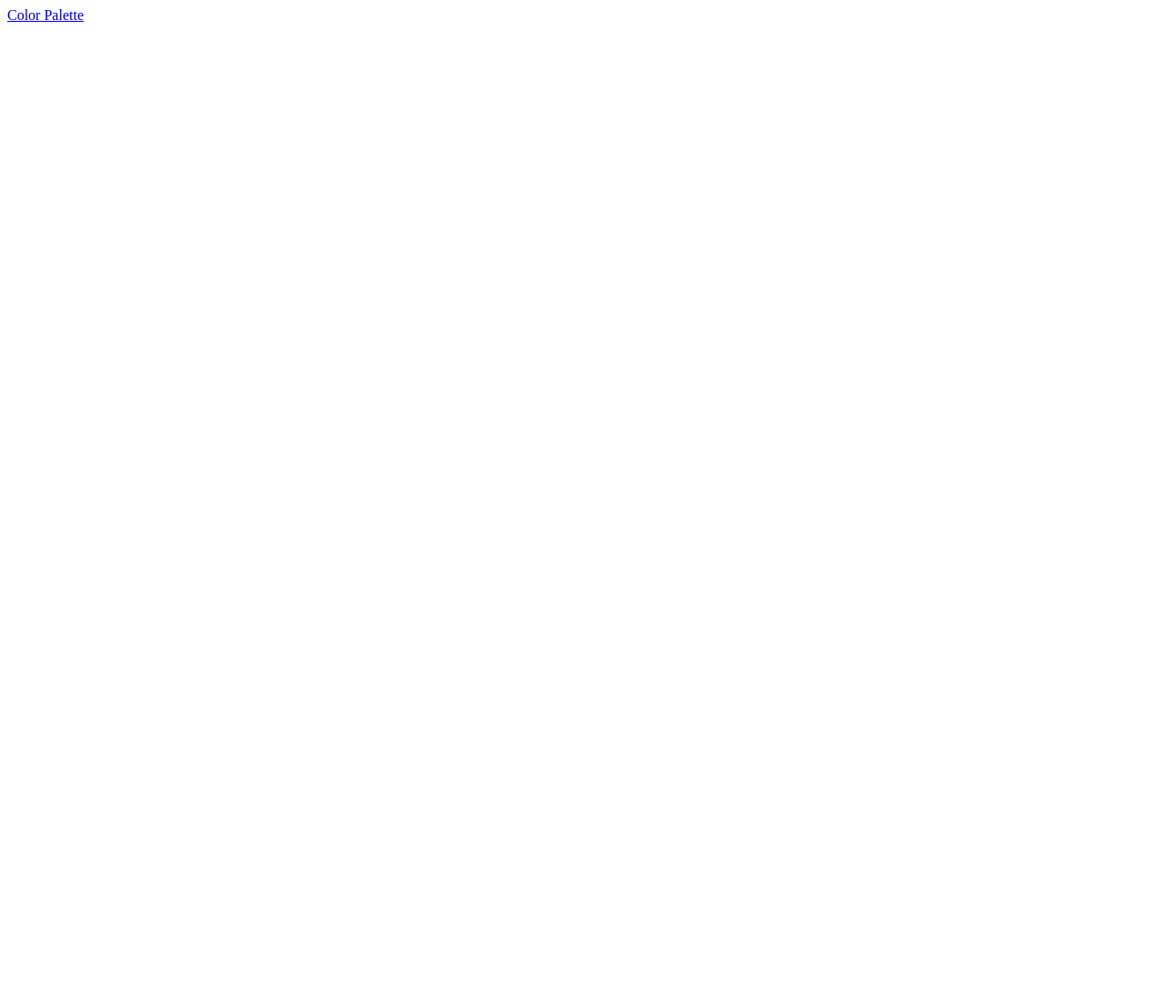
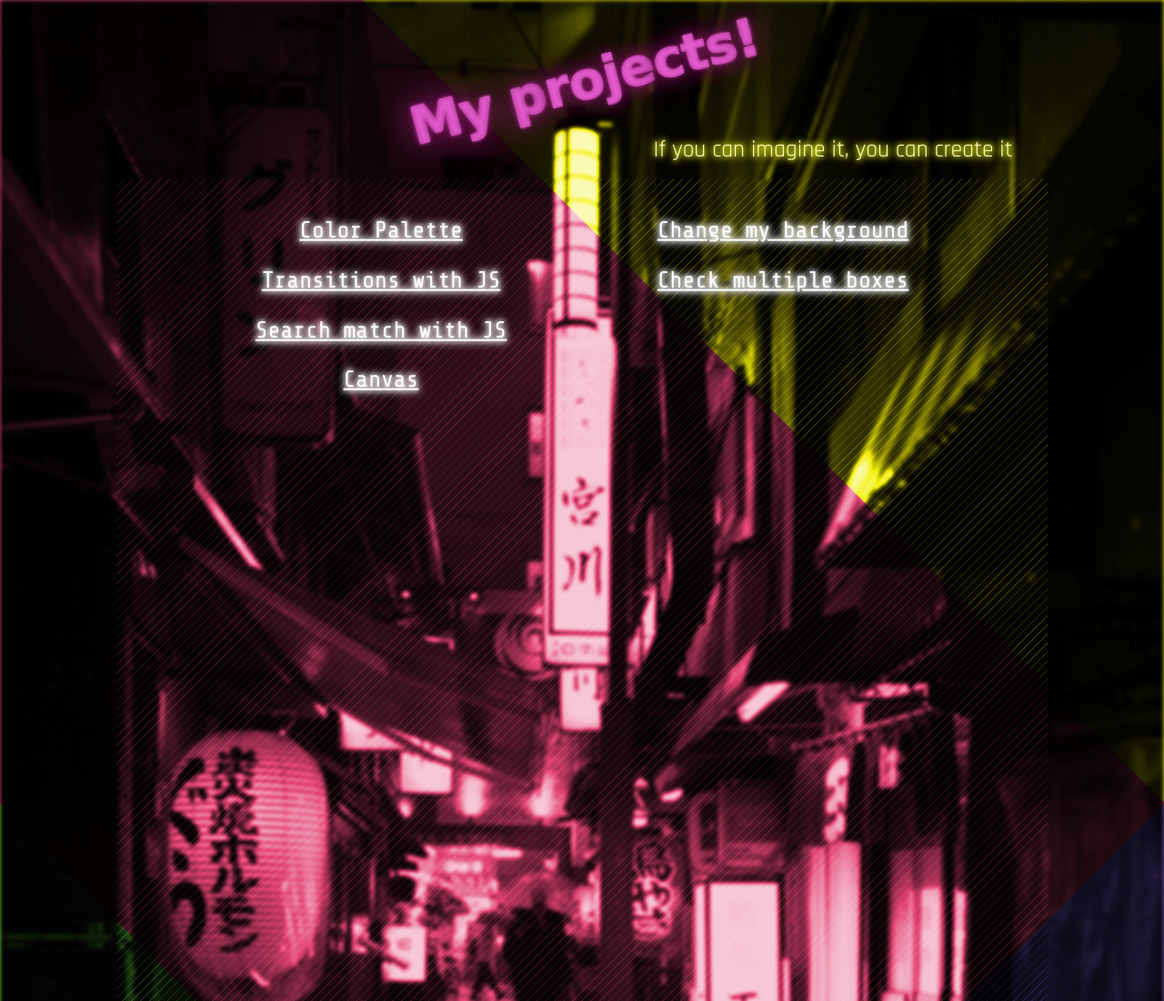
Before and after one commit to liuba-larousse/Challenge, a plain HTML site: page index.html in a window 1280 px wide. Shown: the top 1100 px of the page at 91% size. Before the commit the page ends 800 px from the top, so only its background shows below. Drawn offline with nearby package versions, Linux system fonts and the light colour scheme; a web font is replaced by a local one.

Commit message:
create_website remove unrealted files, commit init files

```diff
--- /dev/null
+++ b/css/style.scss
@@ -0,0 +1,230 @@
+//RESETS
+
+html,
+body,
+div,
+span,
+applet,
+object,
+iframe,
+h1,
+h2,
+h3,
+h4,
+h5,
+h6,
+p {
+    margin: 0;
+    padding: 0;
+    border: 0;
+    font-size: 62.5%;
+    vertical-align: baseline;
+}
+
+html {
+    font-size: 1.6rem;
+}
+
+
+:root {
+    --spread: .5em;
+    --shift: .01em;
+    --base: #841765;
+    --c1: rgb(225, 92, 203);
+    --c2: #F38BE2;
+    --text-wt: #f7f7f7;
+}
+
+//LAYERS
+
+.wrap {
+    width: 100%;
+    height: 80rem;
+}
+
+.layer {
+    width: 100%;
+    height: 100%;
+    mix-blend-mode: overlay;
+    position: absolute;
+}
+
+.layer-one {
+    background-image: url(../images/bg2.jpeg);
+    background-repeat: no-repeat;
+    background-size: cover;
+    filter: grayscale(100%)blur(2px)brightness(85%);
+
+}
+
+.layer-two {
+    width: 100%;
+    height: 100%;
+    background: linear-gradient(45deg, #73e343 35%, #E34374 35% 73.5%, #F4F008 73.5%);
+}
+
+.layer-three {
+    width: 100%;
+    height: 100%;
+    background: linear-gradient(135deg, rgba(255, 255, 255, 0) 65%, #43a6e3 65%);
+}
+
+.isolate {
+    width: 100%;
+    height: 100%;
+    isolation: isolate;
+    position: relative;
+}
+
+.layer-straps {
+    width: 80%;
+    height: 80%;
+    position: absolute;
+    transform: translate(12.5%, 12%);
+    background-image: repeating-linear-gradient(135deg,
+            transparent 0 6px,
+            var(--text-wt) 6px 7px);
+    opacity: 0.1;
+
+}
+
+//LINK LIST;
+
+.link-list {
+    width: 80%;
+    height: (80rem*0.8);
+    position: absolute;
+    transform: translate(12.5%, 12%);
+    z-index: 2;
+    padding-top: 1rem;
+    display: flex;
+    flex-direction: row;
+    text-align: center;
+    justify-content: space-evenly;
+}
+
+.column {
+    display: flex;
+    // border: yellow 2px solid;
+    flex-direction: column;
+}
+
+
+.link {
+    color: white;
+    text-shadow: var(--text-wt);
+    text-decoration: underline;
+    font-size: 1rem;
+    font-family: 'Share Tech Mono', monospace;
+    color: white;
+    text-shadow: 0 0 5px #FFF, 0 0 8px #FFF, 0 0 12px #FFF;
+    padding: 0.5rem;
+}
+
+.header {
+    width: 100%;
+    height: 10%;
+    position: absolute;
+    z-index: 3;
+
+}
+
+
+
+//SIGN ANIMATION
+
+
+h1 {
+    font-family: 'Warnes', cursive;
+    margin: 0 0 .2em 0;
+    font-size: 3.5rem;
+    transform: rotate(-15deg);
+    color: transparent;
+    text-align: center;
+    margin-top: 1rem;
+    text-shadow:
+        0 0 .05em var(--c1),
+        0 0 .1em var(--base),
+
+        calc(var(--shift) * 1) calc(var(--shift) * 1) calc(var(--spread) / 50) var(--c1),
+        calc(var(--shift) * -1) calc(var(--shift) * -1) calc(var(--spread) / 50) var(--c1),
+        calc(var(--shift) * 1) calc(var(--shift) * -1) calc(var(--spread) / 50) var(--c1),
+        calc(var(--shift) * -1) calc(var(--shift) * 1) calc(var(--spread) / 50) var(--c1),
+
+        0 0 var(--spread) var(--base),
+        0 0 calc(var(--spread) / 1.5) var(--base);
+
+    span {
+        &:nth-child(1) {
+            animation: flicker1 1s infinite alternate ease-in-out;
+        }
+
+        &:nth-child(2) {
+            animation: flicker1 1.5s infinite alternate ease-in-out;
+        }
+
+        &:nth-child(3) {
+            animation: flicker1 .47s infinite alternate ease-in-out;
+        }
+
+        &:nth-child(4) {
+            animation: flicker2 .1s infinite alternate ease-in-out;
+        }
+    }
+}
+
+@keyframes flicker1 {
+    95% {
+        text-shadow: 0 0 .05em var(--c1),
+            0 0 .1em var(--base),
+
+            calc(var(--shift) * 1) calc(var(--shift) * 1) calc(var(--spread) / 50) var(--c1),
+            calc(var(--shift) * -1) calc(var(--shift) * -1) calc(var(--spread) / 50) var(--c1),
+            calc(var(--shift) * 1) calc(var(--shift) * -1) calc(var(--spread) / 50) var(--c1),
+            calc(var(--shift) * -1) calc(var(--shift) * 1) calc(var(--spread) / 50) var(--c1),
+
+            0 0 var(--spread) var(--base),
+            0 0 calc(var(--spread) / 1.5) var(--base);
+    }
+
+    98% {
+        text-shadow:
+            0 0 .05em var(--c1),
+            0 0 .1em var(--c2),
+
+            calc(var(--shift) * 1) calc(var(--shift) * 1) calc(var(--spread) / 50) var(--c1),
+            calc(var(--shift) * -1) calc(var(--shift) * -1) calc(var(--spread) / 50) var(--c1),
+            calc(var(--shift) * 1) calc(var(--shift) * -1) calc(var(--spread) / 50) var(--c1),
+            calc(var(--shift) * -1) calc(var(--shift) * 1) calc(var(--spread) / 50) var(--c1),
+
+            0 0 0 var(--base),
+            0 0 0 var(--base);
+    }
+}
+
+@keyframes flicker2 {
+    90% {
+        opacity: .1;
+        text-shadow:
+            0 0 .05em var(--c1),
+            0 0 .1em var(--c2),
+
+            calc(var(--shift) * 1) calc(var(--shift) * 1) calc(var(--spread) / 50) var(--c1),
+            calc(var(--shift) * -1) calc(var(--shift) * -1) calc(var(--spread) / 50) var(--c1),
+            calc(var(--shift) * 1) calc(var(--shift) * -1) calc(var(--spread) / 50) var(--c1),
+            calc(var(--shift) * -1) calc(var(--shift) * 1) calc(var(--spread) / 50) var(--c1),
+
+            0 0 0 var(--base),
+            0 0 0 var(--base);
+    }
+}
+
+p.quote {
+    color: #FBFBBF;
+    font-size: 1rem;
+    font-family: 'Rajdhani', sans-serif;
+    text-align: right;
+    margin-right: 13%;
+    text-shadow: 0 0 5px #effb01, 0 0 8px #effb01, 0 0 12px #effb01;
+    font-size: 1rem;
+}
--- a/index.html
+++ b/index.html
@@ -3,9 +3,53 @@
   <head>
     <meta charset="UTF-8" />
     <meta name="viewport" content="width=device-width, initial-scale=1.0" />
-    <title>Document</title>
+    <link
+      href="https://fonts.googleapis.com/css2?family=Share+Tech+Mono&family=Ubuntu+Mono&display=swap"
+      rel="stylesheet"
+    />
+    <link
+      href="https://fonts.googleapis.com/css2?family=Molle:ital@1&family=Rajdhani&family=Warnes&display=swap"
+      rel="stylesheet"
+    />
+    <link rel="stylesheet" href="css/style.css" />
+    <title>My Work</title>
   </head>
   <body>
-    <a href="02_color_palette/index.html">Color Palette</a>
+    <div class="wrap">
+      <div class="header">
+        <h1>
+          <span>My p</span><span>roje</span><span>cts</span><span>!</span>
+        </h1>
+        <p class="quote">If you can imagine it, you can create it</p>
+      </div>
+      <div class="link-list">
+        <div class="column">
+          <a class="link" href="02_color_palette/index.html">Color Palette</a>
+          <a class="link" href="04_transitions/index.html"
+            >Transitions with JS</a
+          >
+          <a class="link" href="05_searchmatch_js/index.html"
+            >Search match with JS</a
+          >
+          <a class="link" href="08_canvas/index.html">Canvas</a>
+        </div>
+        <div class="column">
+          <a class="link" href="09_bg_change/index.html"
+            >Change my background</a
+          >
+          <a class="link" href="10_checkboxes/index.html"
+            >Check multiple boxes</a
+          >
+          <a class="link" href=""></a>
+          <a class="link" href=""></a>
+        </div>
+      </div>
+      <div class="isolate">
+        <div class="layer-straps"></div>
+        <div class="layer layer-one"></div>
+        <div class="layer layer-two"></div>
+        <div class="layer layer-three"></div>
+      </div>
+    </div>
   </body>
 </html>
```
Also changed, not shown: css/style.css (added), images/bg2.jpeg (added), 2 other files.
